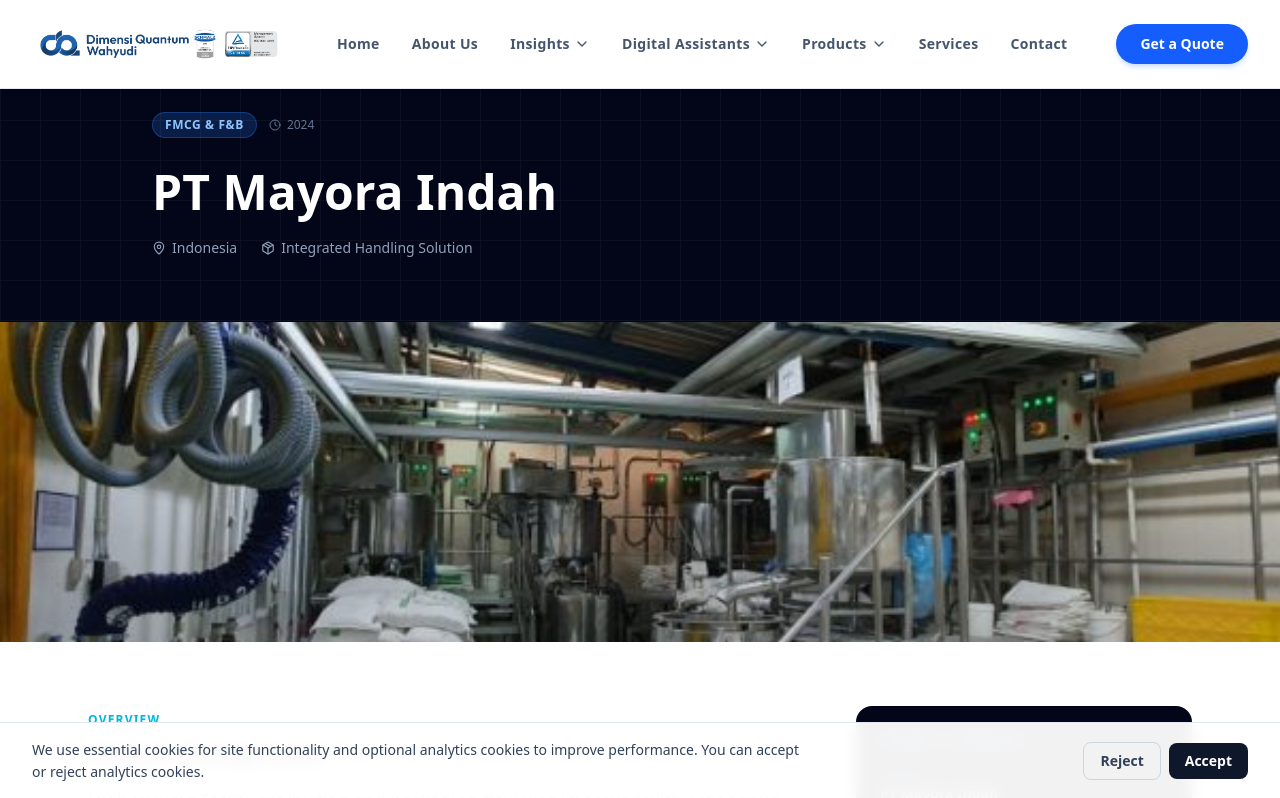
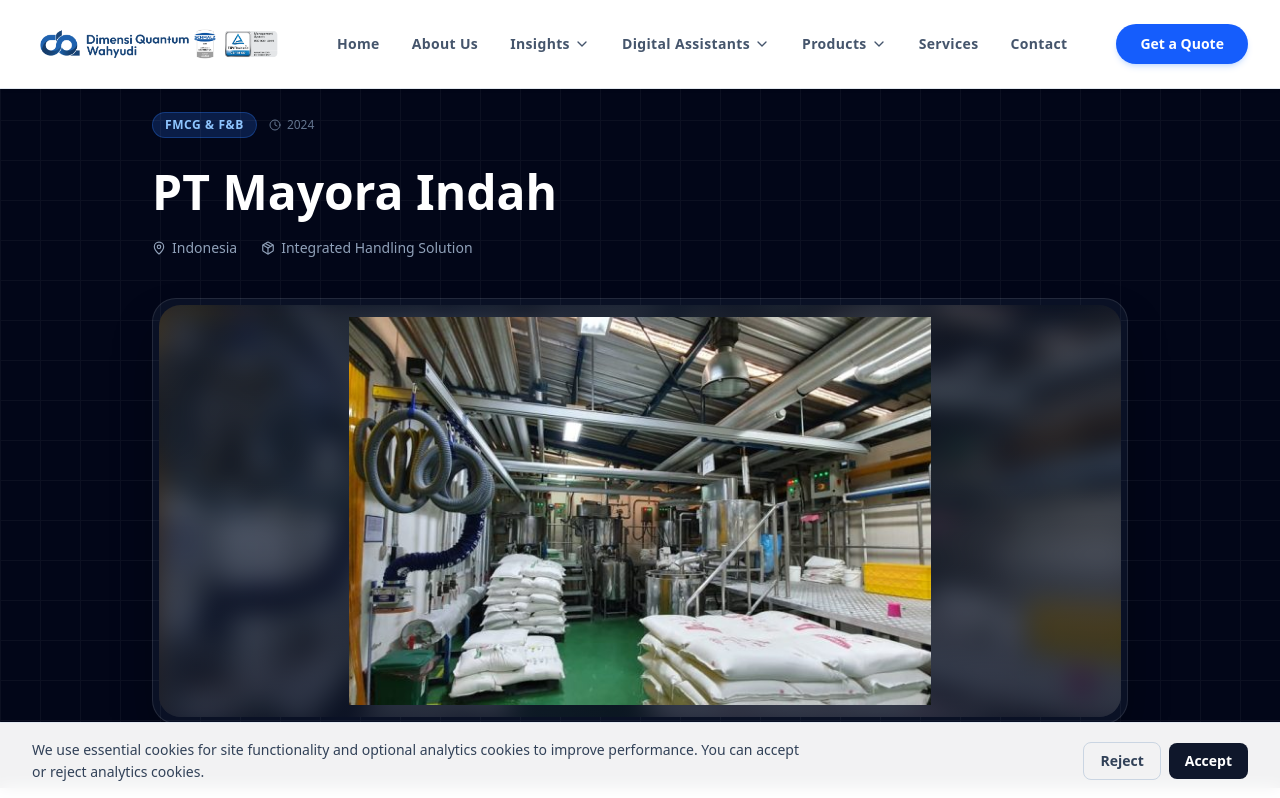
Before and after one commit to dqw-gif/dimensiwahyudi-web, a Next.js app: page /our-projects/fmcg-mayora in a window 1280 px wide. Shown: the top 798 px of the page. Built offline with nearby package versions, Linux system fonts and the light colour scheme; no server answers.

Commit message:
Update page.tsx

```diff
--- a/app/our-projects/[slug]/page.tsx
+++ b/app/our-projects/[slug]/page.tsx
@@ -164,7 +164,7 @@
             <script type="application/ld+json" dangerouslySetInnerHTML={{ __html: JSON.stringify(caseStudySchema) }} />
 
             {/* HERO */}
-            <section className="relative pt-28 pb-16 bg-slate-950 overflow-hidden">
+            <section className="relative pt-28 pb-14 md:pb-16 bg-slate-950 overflow-hidden">
                 <div className="absolute inset-0 opacity-[0.04]"
                     style={{ backgroundImage: 'linear-gradient(rgba(255,255,255,1) 1px, transparent 1px), linear-gradient(90deg, rgba(255,255,255,1) 1px, transparent 1px)', backgroundSize: '40px 40px' }} />
 
@@ -193,14 +193,30 @@
                         <span className="flex items-center gap-1.5"><MapPin size={14} /> Indonesia</span>
                         <span className="flex items-center gap-1.5"><Package size={14} /> Integrated Handling Solution</span>
                     </div>
+
+                    <div className="mt-10 rounded-3xl border border-white/10 bg-slate-900/70 p-1.5 shadow-2xl shadow-black/40">
+                        <div className="relative aspect-[16/10] md:aspect-[21/9] overflow-hidden rounded-[1.35rem] bg-slate-900">
+                            <Image
+                                src={c.image}
+                                alt={`${c.client} project backdrop`}
+                                fill
+                                sizes="100vw"
+                                className="object-cover scale-105 opacity-35 blur-md"
+                                aria-hidden="true"
+                            />
+                            <div className="absolute inset-0 bg-gradient-to-t from-slate-950/40 via-transparent to-slate-950/20" />
+                            <Image
+                                src={c.image}
+                                alt={c.client}
+                                fill
+                                sizes="(max-width: 768px) 100vw, (max-width: 1200px) 92vw, 1100px"
+                                className="object-contain p-2 md:p-3"
+                                priority
+                            />
+                        </div>
+                    </div>
                 </div>
             </section>
-
-            {/* HERO IMAGE */}
-            <div className="relative h-64 md:h-80 overflow-hidden bg-slate-200">
-                <Image src={c.image} alt={c.client} fill sizes="100vw" className="w-full h-full object-cover" />
-                <div className="absolute inset-0 bg-gradient-to-t from-black/20 to-transparent" />
-            </div>
 
             {/* CONTENT */}
             <div className="max-w-6xl mx-auto px-6 py-14 md:py-16">
```
